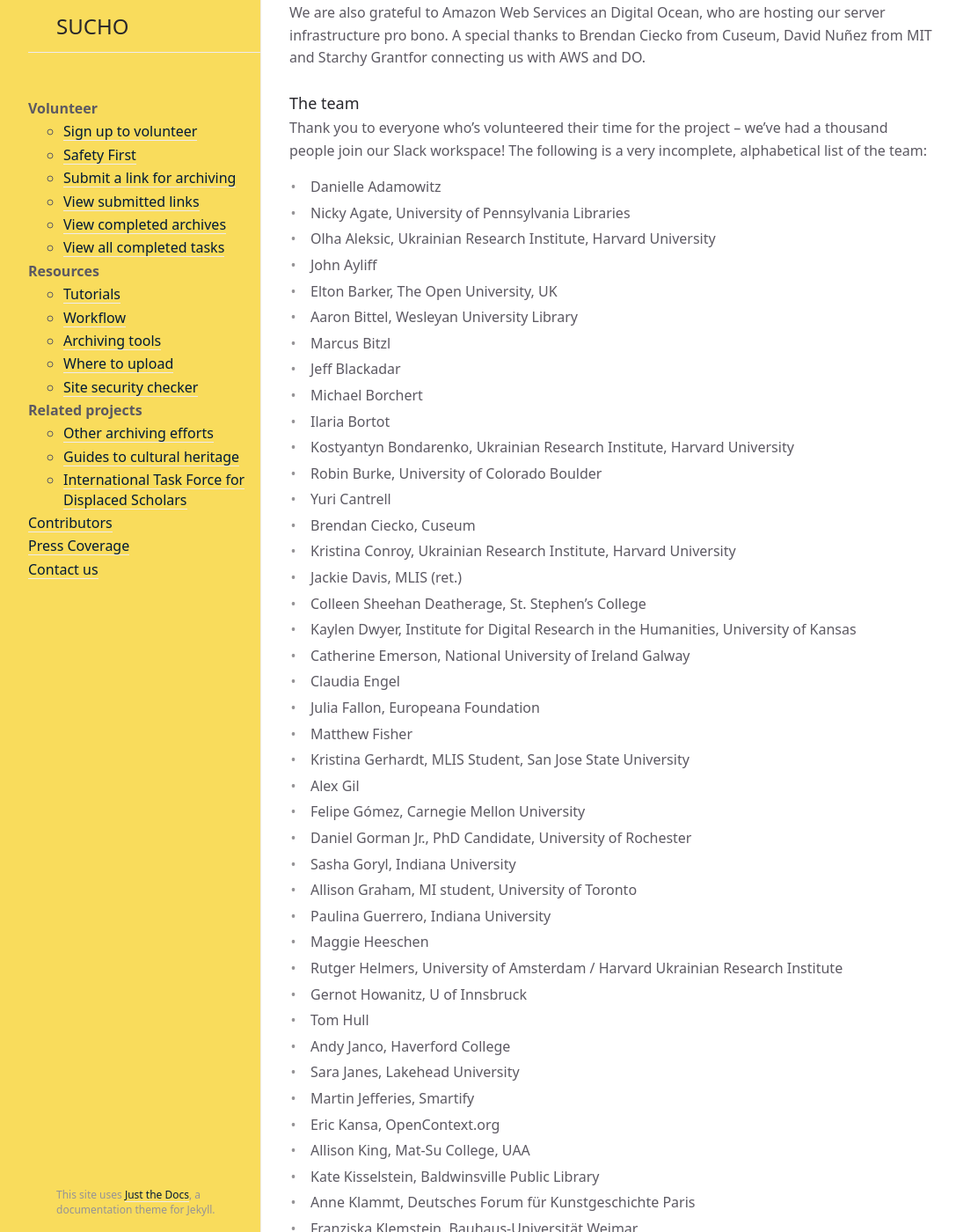
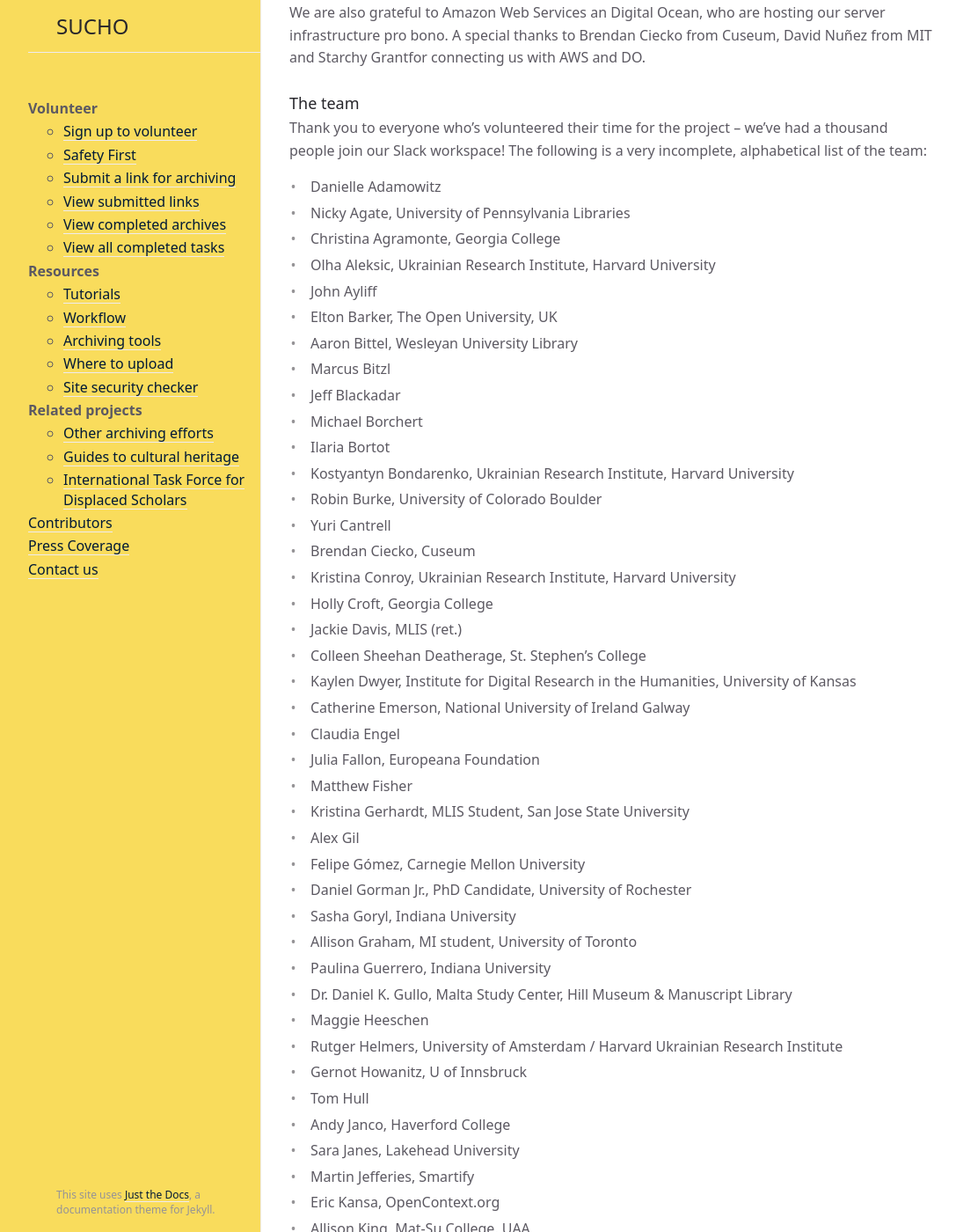
Before and after one commit to sucho-archiving/sucho-archiving.github.io, a Jekyll site: the page built from contributors.md, in a window 1280 px wide and 1400 px high, scrolled down 249 px. Shown: the whole window at 88% size, without its empty margins (75-1162 px from the left). Built offline with Jekyll 4.4.1, drawn with Linux system fonts in a browser that asks for light colours.

Commit message:
Updated press and contributors

```diff
--- a/contributors.md
+++ b/contributors.md
@@ -17,6 +17,7 @@
 
 - Danielle Adamowitz
 - Nicky Agate, University of Pennsylvania Libraries
+- Christina Agramonte, Georgia College
 - Olha Aleksic, Ukrainian Research Institute, Harvard University
 - John Ayliff
 - Elton Barker, The Open University, UK
@@ -30,6 +31,7 @@
 - Yuri Cantrell
 - Brendan Ciecko, Cuseum
 - Kristina Conroy, Ukrainian Research Institute, Harvard University
+- Holly Croft, Georgia College
 - Jackie Davis, MLIS (ret.)
 - Colleen Sheehan Deatherage, St. Stephen's College
 - Kaylen Dwyer, Institute for Digital Research in the Humanities, University of Kansas
@@ -44,6 +46,7 @@
 - Sasha Goryl, Indiana University
 - Allison Graham, MI student, University of Toronto
 - Paulina Guerrero, Indiana University
+- Dr. Daniel K. Gullo, Malta Study Center, Hill Museum & Manuscript Library
 - Maggie Heeschen
 - Rutger Helmers, University of Amsterdam / Harvard Ukrainian Research Institute
 - Gernot Howanitz, U of Innsbruck
```
Also changed, not shown: press.md (+1 -0 lines).
